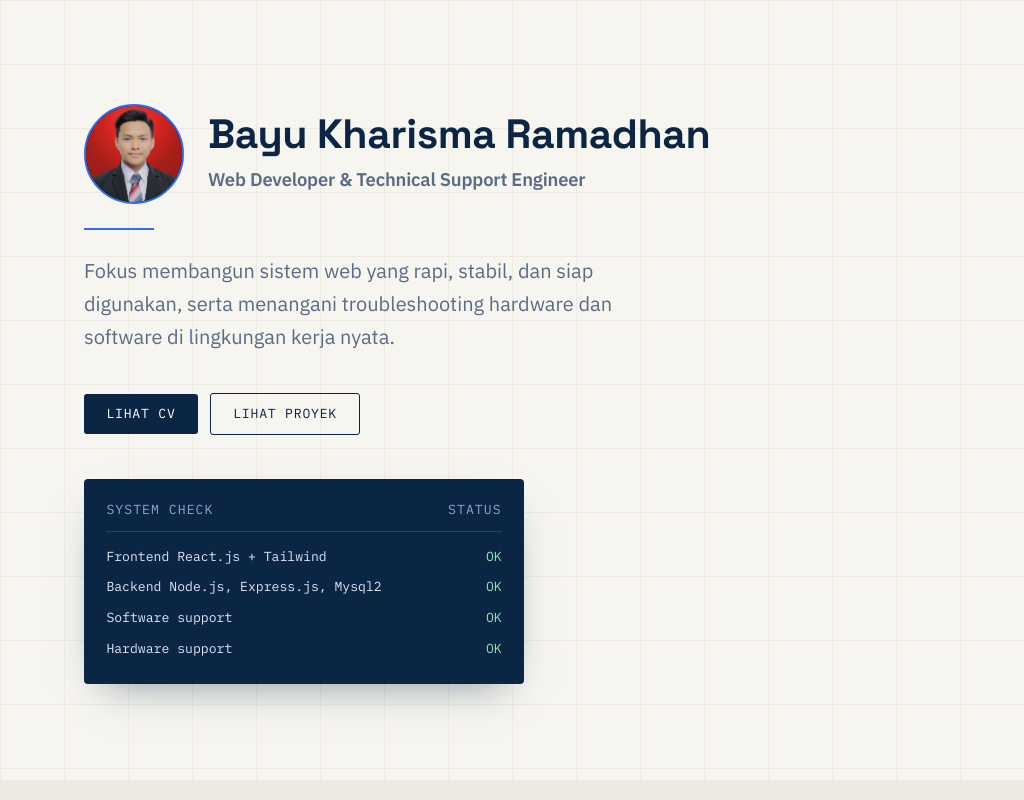
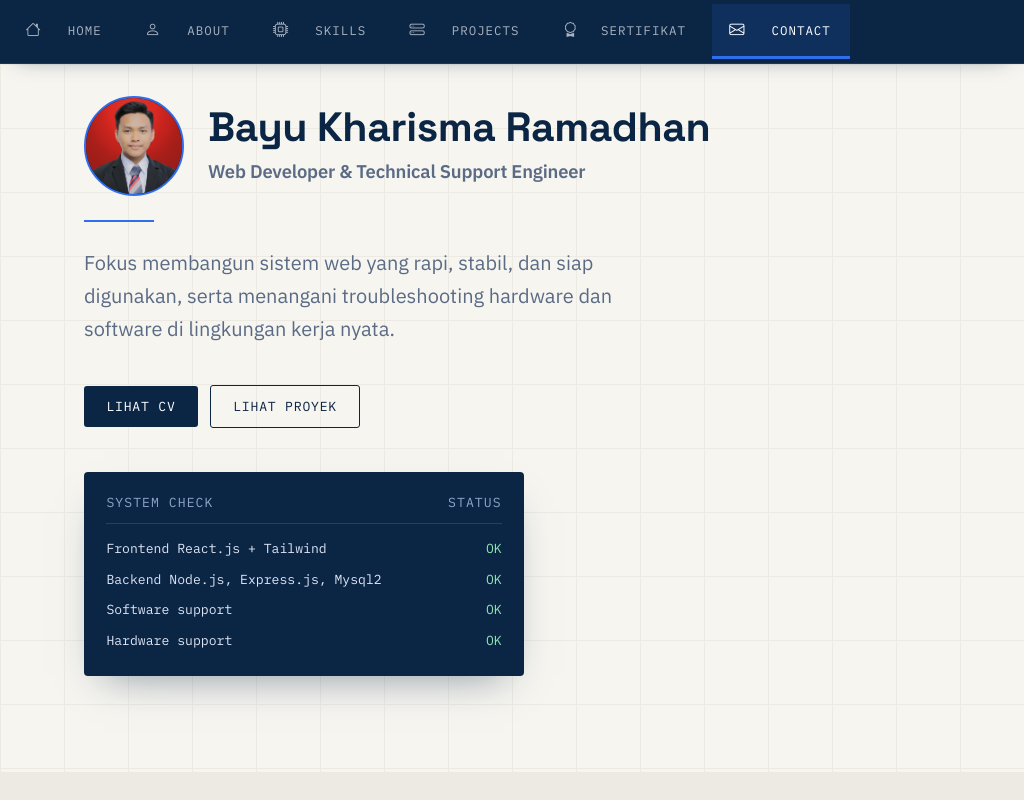
Before and after one commit to bayunc2212-max/Portofolio, a plain HTML site: page index.html in a window 1024 px wide. Shown: the top 800 px of the page. Drawn offline with nearby package versions, Linux system fonts and the light colour scheme.

Commit message:
FIx - Sidebar

```diff
--- a/index.css
+++ b/index.css
@@ -23,65 +23,17 @@
   top: 0;
   left: 0;
   bottom: 0;
-  padding: 0 15px;
+  padding: 0;
   transition: all ease-in-out 0.3s;
   overflow-y: auto;
   z-index: 997;
-  min-width: 200px;
+  width: 220px;
 }
 
-@media (max-width: 1199px) {
-  .header {
-    background-color: var(--background-color);
-    border-right: 1px solid
-      color-mix(in srgb, var(--default-color), transparent 90%);
-    width: 300px;
-    left: -100%;
-  }
-}
-
-@media (min-width: 1200px) and (max-width: 1600px) {
-  .header ~ main {
-    margin-left: 160px;
-  }
-
-  .header ~ main .hero {
-    margin-left: -160px;
-    width: 100vw;
-  }
-}
-
-.header.header-show {
-  left: 0;
-}
-
-.header .header-toggle {
-  color: var(--contrast-color);
-  background-color: var(--accent-color);
-  font-size: 22px;
-  display: flex;
-  align-items: center;
-  justify-content: center;
-  width: 40px;
-  height: 40px;
-  border-radius: 50%;
-  cursor: pointer;
-  position: fixed;
-  top: 15px;
-  right: 15px;
-  z-index: 9999;
-  transition: background-color 0.3s;
-}
-
-.header .header-toggle:hover {
-  color: var(--contrast-color);
-  background-color: color-mix(in srgb, var(--accent-color) 90%, white 15%);
-}
-
-@media (min-width: 1200px) {
+@media (min-width: 1201px) {
   section,
   footer {
-    margin-left: 160px;
+    margin-left: 220px;
   }
 }
 
@@ -94,9 +46,8 @@
 
 .navmenu ul {
   list-style: none;
-  padding: 0 0 20px 0;
+  padding: 0;
   margin: 0;
-  width: 140px;
 }
 
 .navmenu a,
@@ -106,36 +57,13 @@
   display: flex;
   align-items: center;
   padding: 10px 18px;
-  margin-bottom: 8px;
   font-size: 15px;
-  border-radius: 50px;
-  background: color-mix(in srgb, var(--default-color), transparent 92%);
-  height: 56px;
-  width: 100%;
-  overflow: hidden;
   transition: 0.3s;
-}
-
-.navmenu a i,
-.navmenu a:focus i {
-  font-size: 20px;
 }
 
 .navmenu a span,
 .navmenu a:focus span {
   padding: 0 5px 0 7px;
-}
-
-@media (min-width: 992px) {
-  .navmenu a,
-  .navmenu a:focus {
-    max-width: 56px;
-  }
-
-  .navmenu a span,
-  .navmenu a:focus span {
-    display: none;
-  }
 }
 
 .navmenu a:hover,
@@ -144,17 +72,6 @@
 .navmenu li:hover > a {
   color: var(--contrast-color);
   background: var(--nav-hover-color);
-}
-
-.navmenu a:hover,
-.navmenu li:hover > a {
-  max-width: 80%;
-  color: var(--contrast-color);
-}
-
-.navmenu a:hover span,
-.navmenu li:hover > a span {
-  display: block;
 }
 
 :root {
--- a/index.html
+++ b/index.html
@@ -167,37 +167,40 @@
         background:var(--navy) !important;
         border-right:1px solid rgba(255,255,255,.08);
       }
-      .header .logo,
-      .header-toggle{ color:#fff; }
 
       .navmenu ul{padding:0;margin:0;list-style:none;}
-      #navmenu ul{gap:0 !important;}
+      #navmenu ul{gap:.4rem !important;}
       #navmenu ul li{margin:0 !important;}
-      #navmenu ul li:last-child{margin-top:.5rem !important;}
+      #navmenu ul li:last-child{
+        margin-top:1rem !important;
+        padding-top:1rem;
+        border-top:1px solid rgba(255,255,255,.08);
+      }
       .navmenu a{
         display:flex;
         align-items:center;
-        gap:.6rem;
+        gap:.75rem;
         font-family:var(--mono);
         font-size:.78rem;
         letter-spacing:.08em;
         text-transform:uppercase;
-        color:rgba(255,255,255,.6) !important;
-        padding:.85rem 1.4rem;
-        border-left:1px solid transparent;
+        color:rgba(255,255,255,.65) !important;
+        padding:.75rem 1.5rem;
+        border-left:3px solid transparent;
+        border-radius:3px;
         transition:.2s ease;
       }
-      #navmenu ul a{padding:.55rem 1.3rem !important;}
       .navmenu a:hover{
         color:#fff !important;
-        background:rgba(255,255,255,.04);
+        background:rgba(255,255,255,.05);
+        border-left-color:var(--accent);
       }
       .navmenu a.active{
         color:#fff !important;
-        border-left:2px solid var(--accent);
-        background:rgba(47,111,237,.14);
+        background:rgba(47,111,237,.16);
+        border-left-color:var(--accent);
       }
-      .navicon{font-size:.9rem;}
+      .navicon{font-size:.95rem;width:1.4rem;text-align:center;flex-shrink:0;}
 
 
       /* ---------- HERO ---------- */
@@ -552,21 +555,45 @@
       /* ---------- RESPONSIVE ---------- */
       @media (max-width: 1200px){
         .header{
-          position:relative !important;
+          position:sticky !important;
+          top:0 !important;
           width:100% !important;
           height:auto !important;
           padding:0 !important;
+          z-index:1000 !important;
+          border-right:none;
+          border-bottom:1px solid rgba(255,255,255,.08);
+          box-shadow:0 8px 24px -18px rgba(11,37,69,.7);
         }
         .navmenu{
           display:block;
+          padding:0;
         }
         .navmenu ul{
           display:flex;
           overflow-x:auto;
           flex-wrap:nowrap;
+          gap:0 !important;
+          padding:.25rem .5rem;
+          scrollbar-width:none;
         }
-        .navmenu a{padding:.9rem 1rem;white-space:nowrap;}
-        .header-toggle{display:none !important;}
+        .navmenu ul::-webkit-scrollbar{display:none;}
+        #navmenu ul li:last-child{
+          margin-top:0 !important;
+          padding-top:0;
+          border-top:none;
+        }
+        .navmenu a{
+          padding:.85rem .9rem;
+          white-space:nowrap;
+          border-left:none;
+          border-radius:0;
+          border-bottom:3px solid transparent;
+        }
+        .navmenu a.active{
+          border-bottom-color:var(--accent);
+          background:rgba(47,111,237,.14);
+        }
         #home{padding-top:2rem;min-height:auto;}
       }
 
@@ -595,8 +622,6 @@
       id="header"
       class="header d-flex flex-column justify-content-center"
     >
-      <i class="header-toggle d-xl-none bi bi-list"></i>
-
       <nav id="navmenu" class="navmenu">
         <ul>
           <li>
```
